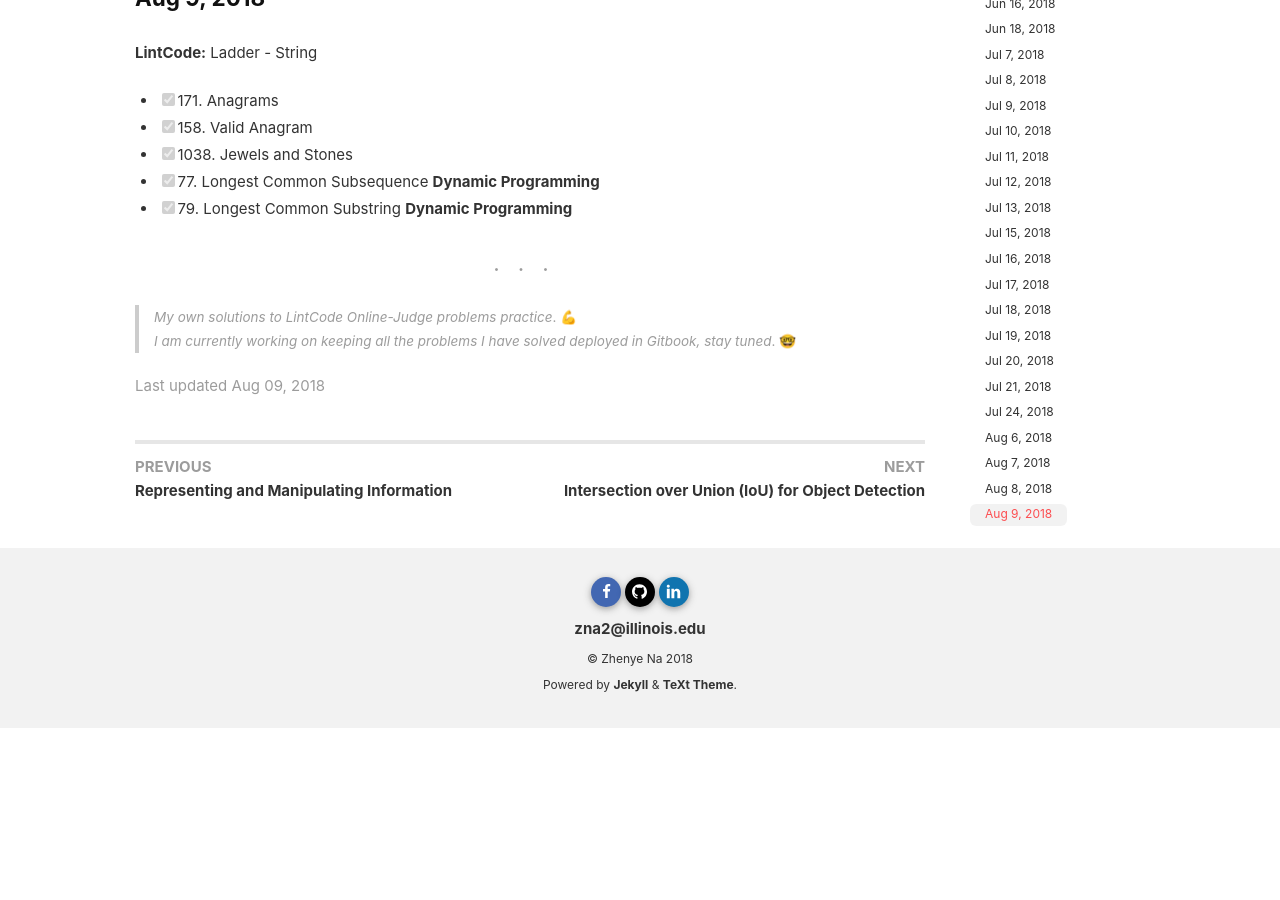
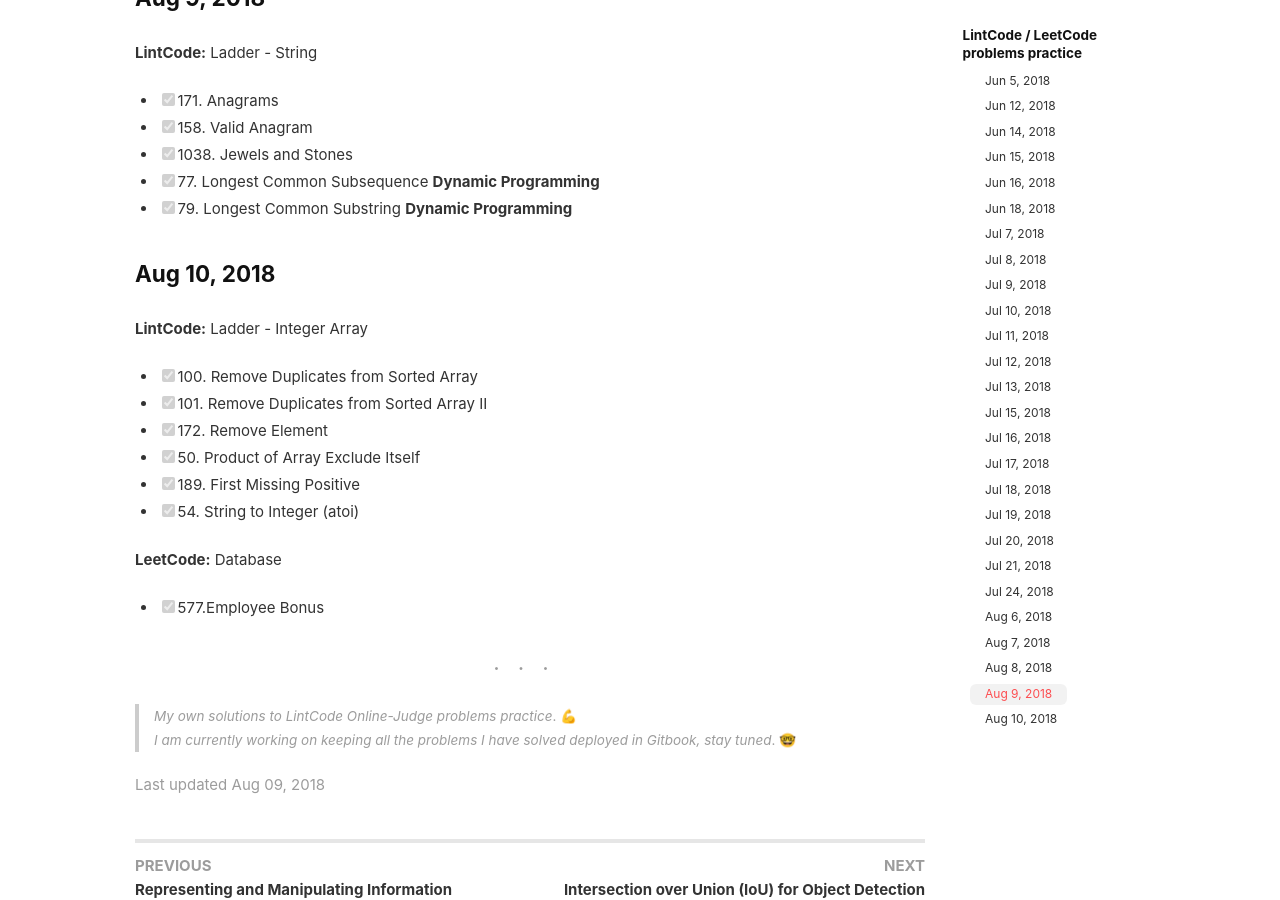
Before and after one commit to Zhenye-Na/blog, a Jekyll site: the page built from _posts/2018-06-05-problem-practice.md, in a window 1280 px wide and 900 px high, scrolled down 7818 px. Built offline with Jekyll 4.4.1, drawn with Linux system fonts in a browser that asks for light colours; nearby versions of some CDN libraries; comment, search, counter and statistics services are not loaded; before the commit the page ends 8546 px from its top, so only the background shows below that.

Commit message:
update log

```diff
--- a/_posts/2018-06-05-problem-practice.md
+++ b/_posts/2018-06-05-problem-practice.md
@@ -323,6 +323,20 @@
 - [x] 79. Longest Common Substring **Dynamic Programming**
 
 
+### Aug 10, 2018
+
+**LintCode:** Ladder - Integer Array
+
+- [x] 100. Remove Duplicates from Sorted Array
+- [x] 101. Remove Duplicates from Sorted Array II
+- [x] 172. Remove Element
+- [x] 50. Product of Array Exclude Itself
+- [x] 189. First Missing Positive
+- [x] 54. String to Integer (atoi)
+
+**LeetCode:** Database
+
+- [x] 577.Employee Bonus
 
 
 
```
